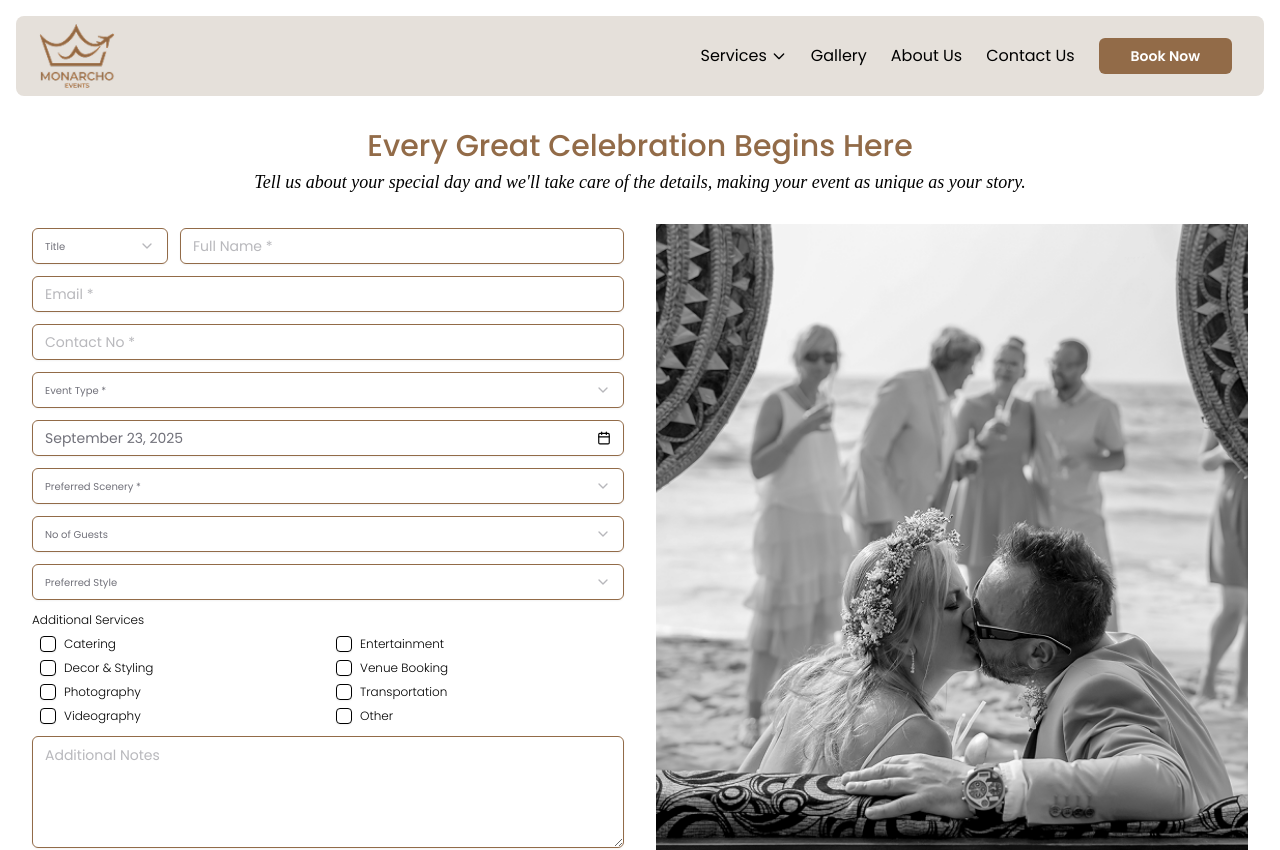
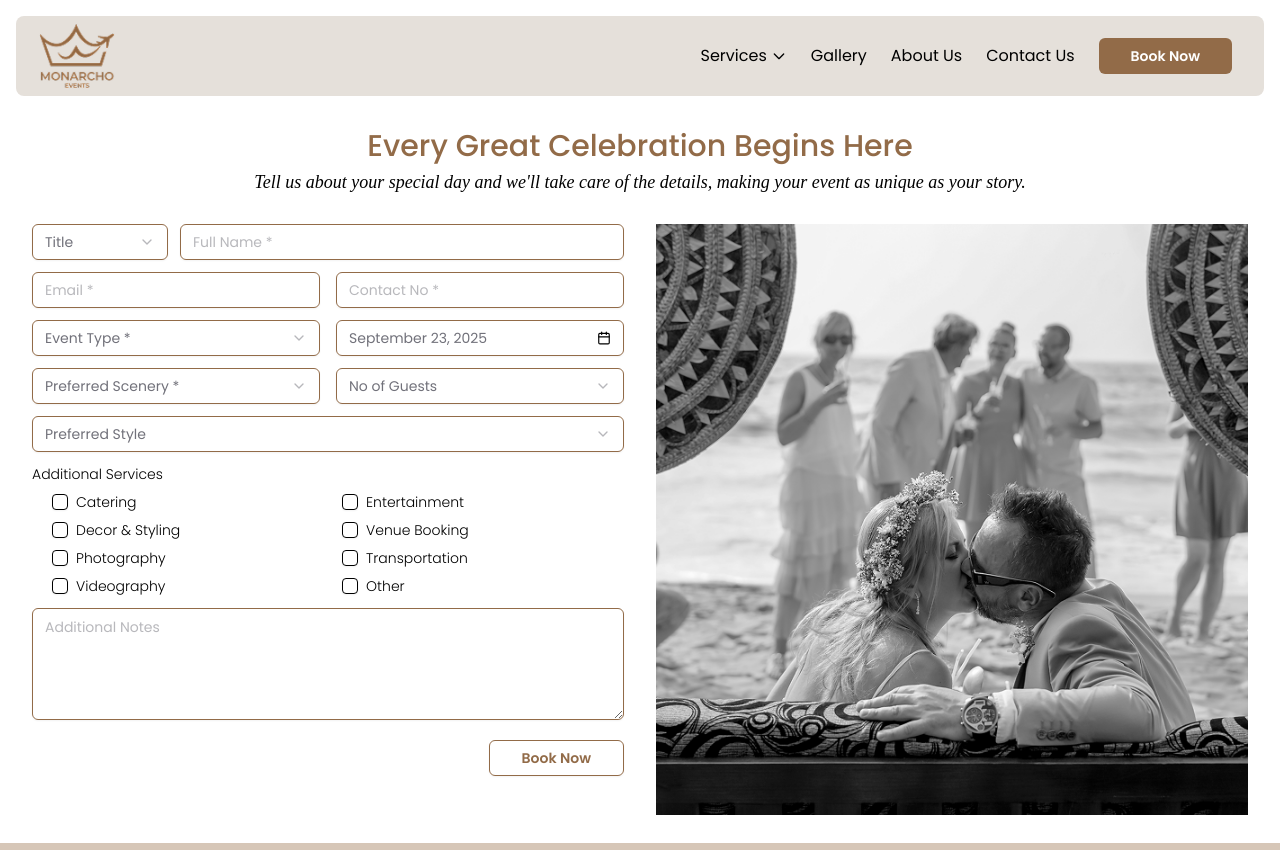
Before and after one commit to Orbit-X-Biz/monarcho-events, a Next.js app: page /booking in a window 1280 px wide. Shown: the top 850 px of the page. Built offline with nearby package versions, Linux system fonts and the light colour scheme; a web font is replaced by a local one.

Commit message:
desktop view

```diff
--- a/src/app/booking/page.tsx
+++ b/src/app/booking/page.tsx
@@ -73,15 +73,15 @@ export default function BookingPage() {
       </div>
 
       {/* Main Content Container */}
-      <div className="lg:flex lg:max-w-7xl lg:mx-auto lg:gap-8 lg:px-8 sm:py-4">
+      <div className="lg:flex lg:max-w-7xl lg:mx-auto lg:gap-8 lg:px-8 py-3">
         {/* Booking Form */}
-        <div className="px-5 lg:px-0 mt-4 flex flex-col space-y-3 mb-5 lg:flex-1">
+        <div className="px-5 lg:px-0 mt-4 flex flex-col space-y-3 lg:flex-1">
           {/* Name Field */}
           <div className="flex flex-row">
             {/* Designation Dropdown */}
             <div className="w-1/4">
               <Select>
-                <SelectTrigger className="w-11/12 border-[#926B48] !text-[#71717A] text-[10px]">
+                <SelectTrigger className="w-11/12 border-[#926B48] !text-[#71717A] text-[10px] sm:text-sm">
                   <SelectValue className="" placeholder="Title" />
                 </SelectTrigger>
                 <SelectContent className="border-[#926B48] !text-[#71717A] bg-white">
@@ -99,30 +99,35 @@ export default function BookingPage() {
               <Input
                 type="text"
                 placeholder="Full Name *"
-                className="w-full border-[#926B48] !text-[#71717A] text-[10px]"
+                className="w-full border-[#926B48] !text-[#71717A] text-[10px] sm:text-sm"
               />
             </div>
           </div>
+          {/* Email and Contact No Row */}
+          <div className="flex flex-col lg:flex-row lg:gap-4 space-y-3 lg:space-y-0">
             {/* Email */}
-          <div>
+            <div className="lg:flex-1">
               <Input
                 type="email"
                 placeholder="Email *"
-              className="w-full border-[#926B48] !text-[#71717A] text-[10px]"
+                className="w-full border-[#926B48] !text-[#71717A] text-[10px] sm:text-sm"
               />
             </div>
             {/* Contact No */}
-          <div>
+            <div className="lg:flex-1">
               <Input
                 type="number"
                 placeholder="Contact No *"
-              className="w-full border-[#926B48] !text-[#71717A] text-[10px]"
+                className="w-full border-[#926B48] !text-[#71717A] text-[10px] sm:text-sm"
               />
             </div>
+          </div>
+          {/* Event Type and Date Row */}
+          <div className="flex flex-col lg:flex-row lg:gap-4 space-y-3 lg:space-y-0">
             {/* Event Type */}
-          <div>
+            <div className="lg:flex-1">
               <Select>
-              <SelectTrigger className="w-full border-[#926B48] !text-[#71717A] text-[10px]">
+                <SelectTrigger className="w-full border-[#926B48] !text-[#71717A] text-[10px] sm:text-sm">
                   <SelectValue placeholder="Event Type *" />
                 </SelectTrigger>
                 <SelectContent className="bg-white border-[#926B48]">
@@ -142,16 +147,19 @@ export default function BookingPage() {
               </Select>
             </div>
             {/* Date Picker */}
-          <div>
+            <div className="lg:flex-1">
               <Calendar28 />
             </div>
+          </div>
+          {/* Preferred Scenery and Guest Count Row */}
+          <div className="flex flex-col lg:flex-row lg:gap-4 space-y-3 lg:space-y-0">
             {/* Preferred Scenery */}
-          <div>
+            <div className="lg:flex-1">
               <Select>
-              <SelectTrigger className="w-full border-[#926B48] !text-[#71717A] text-[10px]">
+                <SelectTrigger className="w-full border-[#926B48] !text-[#71717A] text-[10px] sm:text-sm">
                   <SelectValue placeholder="Preferred Scenery *" />
                 </SelectTrigger>
-              <SelectContent className="border-[#926B48] !text-[#71717A] bg-white text-[10px]">
+                <SelectContent className="border-[#926B48] !text-[#71717A] bg-white text-[10px] sm:text-sm">
                   {venueTypes.map((venue) => (
                     <SelectItem key={venue} value={venue}>
                       {venue}
@@ -161,9 +169,9 @@ export default function BookingPage() {
               </Select>
             </div>
             {/* Guest count */}
-          <div>
+            <div className="lg:flex-1">
               <Select>
-              <SelectTrigger className="w-full border-[#926B48] !text-[#71717A] text-[10px]">
+                <SelectTrigger className="w-full border-[#926B48] !text-[#71717A] text-[10px] sm:text-sm">
                   <SelectValue placeholder="No of Guests" />
                 </SelectTrigger>
                 <SelectContent className="border-[#926B48] !text-[#71717A] bg-white">
@@ -175,10 +183,11 @@ export default function BookingPage() {
                 </SelectContent>
               </Select>
             </div>
+          </div>
           {/* Preferred Style */}
           <div>
             <Select>
-              <SelectTrigger className="w-full border-[#926B48] !text-[#71717A] text-[10px]">
+              <SelectTrigger className="w-full border-[#926B48] !text-[#71717A] text-[10px] sm:text-sm">
                 <SelectValue placeholder="Preferred Style" />
               </SelectTrigger>
               <SelectContent className="border-[#926B48] !text-[#71717A] bg-white">
@@ -192,8 +201,10 @@ export default function BookingPage() {
           </div>
           {/* Additional Services */}
           <div>
-            <p className="font-light text-xs mb-2">Additional Services</p>
-            <div className="grid grid-cols-2 gap-2 pl-2">
+            <p className="font-light text-xs sm:text-sm mb-2">
+              Additional Services
+            </p>
+            <div className="grid grid-cols-2 gap-2 pl-2 sm:pl-5">
               {services.map((service) => (
                 <div key={service} className="flex flex-col space-y-1">
                   <div className="flex items-center space-x-2">
@@ -205,7 +216,10 @@ export default function BookingPage() {
                         }
                       }}
                     />
-                    <Label htmlFor={service} className="text-xs font-light">
+                    <Label
+                      htmlFor={service}
+                      className="text-xs sm:text-sm font-light"
+                    >
                       {service}
                     </Label>
                   </div>
@@ -213,7 +227,7 @@ export default function BookingPage() {
                     <input
                       type="text"
                       placeholder="Please specify"
-                      className="mt-1 w-full rounded-md border border-[#926B48] px-2 py-1 text-[10px] !text-[#71717A] focus:outline-none"
+                      className="mt-1 w-full rounded-md border border-[#926B48] px-2 py-1 text-[10px] sm:text-sm !text-[#71717A] focus:outline-none"
                     />
                   )}
                 </div>
@@ -223,15 +237,15 @@ export default function BookingPage() {
           {/* Additional Notes */}
           <div className="h-28">
             <Textarea
-              className="border-[#926B48] !text-[#71717A] text-[10px] h-full"
+              className="border-[#926B48] !text-[#71717A] text-[10px] sm:text-sm h-full"
               placeholder="Additional Notes"
             />
           </div>
           {/* Book now */}
-          <div>
+          <div className="flex lg:justify-end sm:mt-2">
             <Button
               variant="outline"
-              className="w-full border-[#926B48] font-semibold text-[#926B48] text-xs"
+              className="w-full cursor-pointer lg:w-auto lg:px-8 border-[#926B48] font-semibold text-[#926B48] text-xs sm:text-sm"
             >
               Book Now
             </Button>
@@ -239,7 +253,7 @@ export default function BookingPage() {
         </div>
 
         {/* Image Banner - Only visible on desktop */}
-        <div className="hidden lg:block lg:flex-1 py-3">
+        <div className="hidden lg:block lg:flex-1 py-4">
           <img
             src="/assets/booking-bg.png"
             alt="Event booking background"
```
Lines whose indentation alone changed are shown as unchanged.
